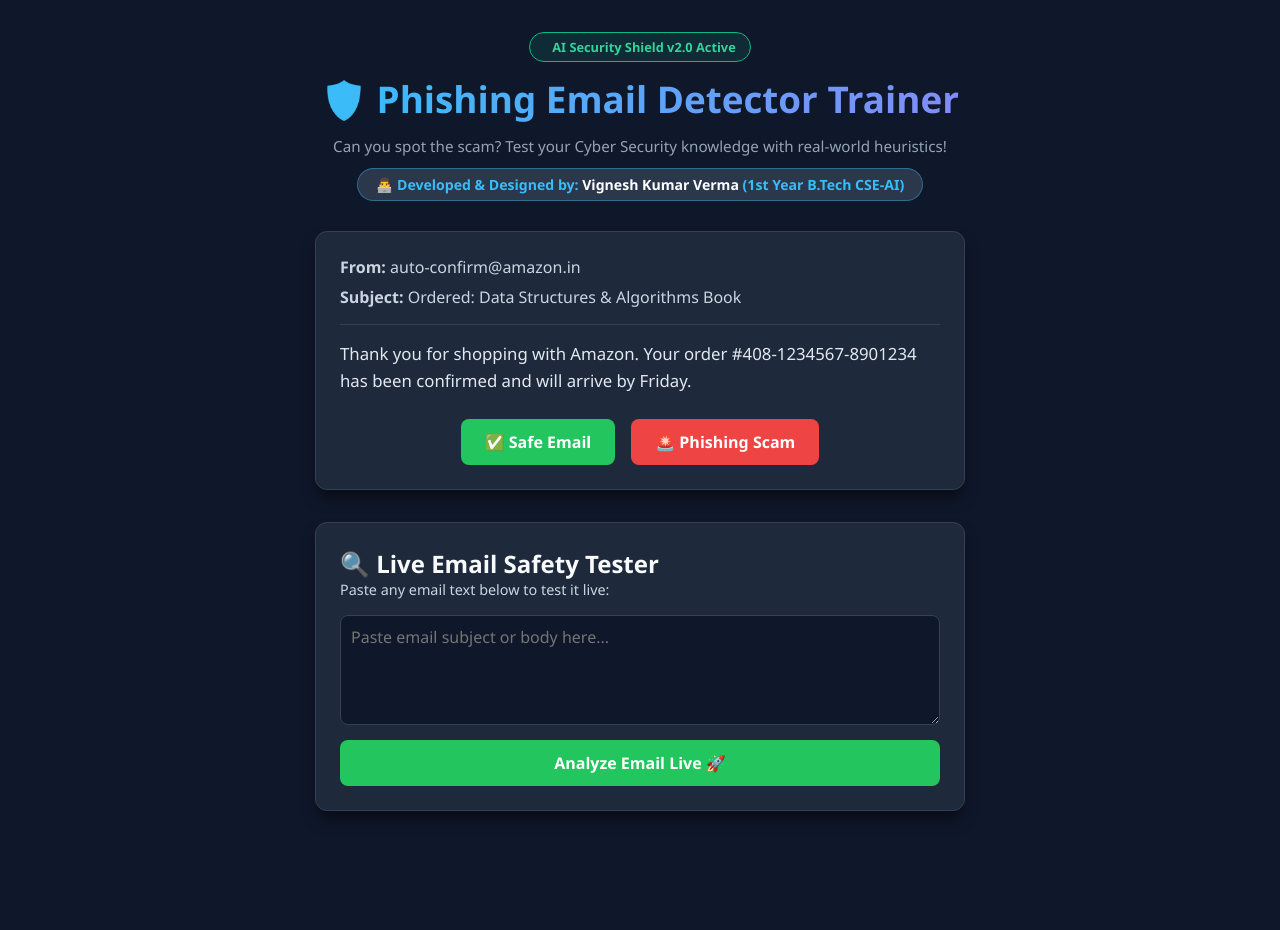
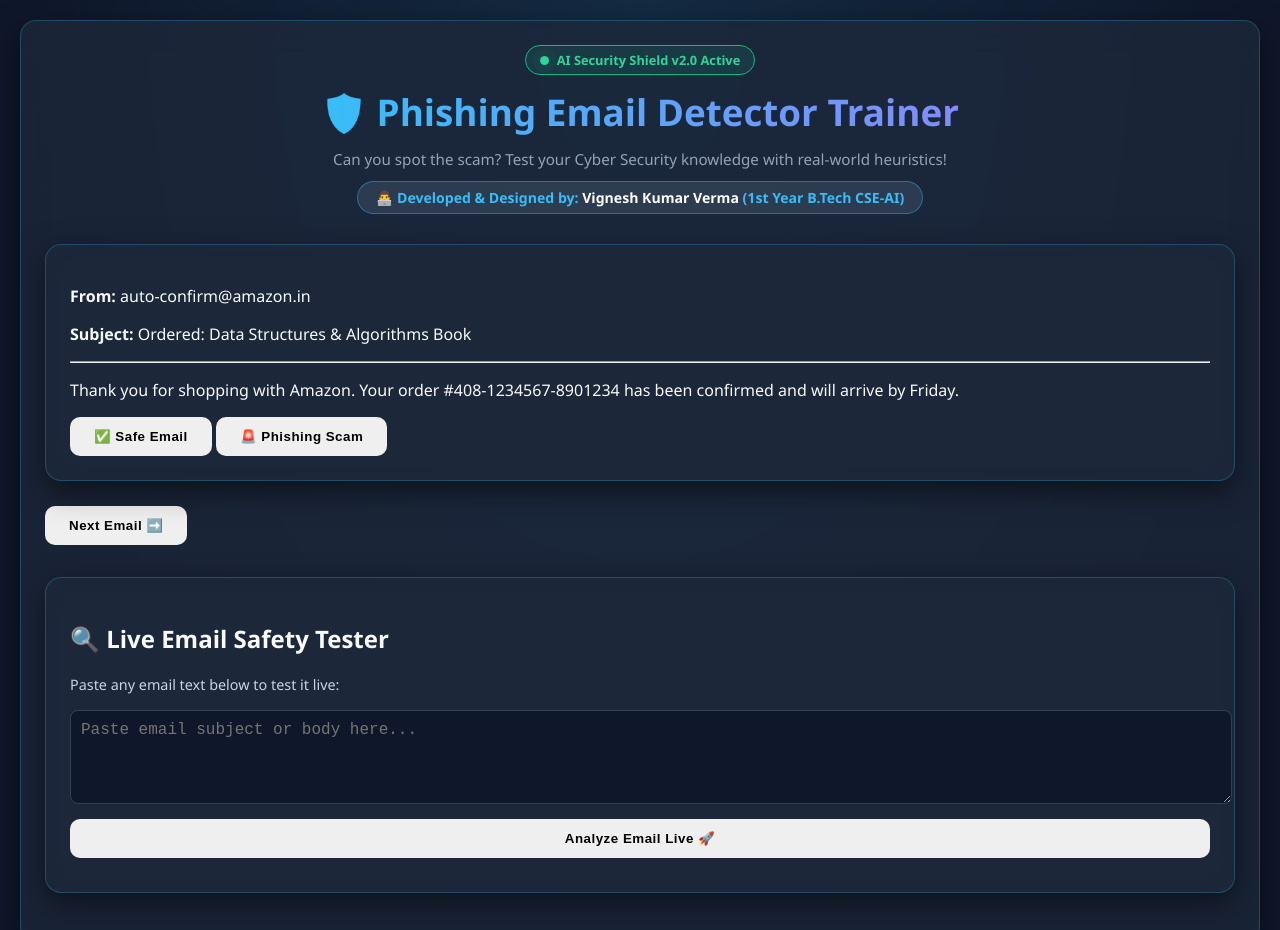
Before and after one commit to vigneshkumarverma-jpg/Email-phishing-detector, a plain HTML site: page index.html in a window 1280 px wide. Shown: the top 930 px of the page. Before the commit the page ends 843 px from the top, so only its background shows below. Drawn offline with Linux system fonts and the light colour scheme.

Commit message:
Refactor CSS with new global styles and animations
Updated styles to include glassmorphism effects and hover animations.

```diff
--- a/style.css
+++ b/style.css
@@ -1,91 +1,64 @@
-* {
+/* --- GLOBAL STYLING --- */
+body {
+    background-color: #0f172a;
+    background-image: radial-gradient(at 50% 0%, rgba(56, 189, 248, 0.12) 0px, transparent 70%);
+    color: #f8fafc;
+    font-family: 'Segoe UI', Tahoma, Geneva, Verdana, sans-serif;
     margin: 0;
-    padding: 0;
-    box-sizing: border-box;
-    font-family: 'Segoe UI', Tahoma, Geneva, Verdana, sans-serif;
+    padding: 20px;
+    min-height: 100vh;
 }
 
-body {
-    background-color: #0f172a;
-    color: #f8fafc;
-    display: flex;
-    justify-content: center;
-    padding: 2rem;
+/* --- GLASSMORPHISM CARD CONTAINERS --- */
+.container, .card, .detector-box {
+    background: rgba(30, 41, 59, 0.75) !important;
+    backdrop-filter: blur(16px);
+    -webkit-backdrop-filter: blur(16px);
+    border: 1px solid rgba(56, 189, 248, 0.25) !important;
+    box-shadow: 0 10px 30px rgba(0, 0, 0, 0.5);
+    border-radius: 16px !important;
+    padding: 24px;
+    margin-bottom: 25px;
+    transition: all 0.3s ease;
 }
 
-.container {
-    max-width: 650px;
-    width: 100%;
+.container:hover, .card:hover {
+    border-color: rgba(56, 189, 248, 0.5) !important;
+    box-shadow: 0 12px 40px rgba(56, 189, 248, 0.15);
 }
 
-header {
-    text-align: center;
-    margin-bottom: 2rem;
+/* --- BUTTONS WITH HOVER ANIMATION --- */
+button, .btn {
+    border-radius: 10px !important;
+    font-weight: 700 !important;
+    letter-spacing: 0.5px;
+    transition: transform 0.2s ease, filter 0.2s ease !important;
+    cursor: pointer;
+    border: none;
+    padding: 12px 24px;
 }
 
-header h1 {
-    color: #38bdf8;
-    margin-bottom: 0.5rem;
+button:hover, .btn:hover {
+    transform: translateY(-2px) scale(1.02);
+    filter: brightness(1.2);
 }
 
-.card {
-    background-color: #1e293b;
-    padding: 1.5rem;
-    border-radius: 12px;
-    box-shadow: 0 10px 15px -3px rgba(0, 0, 0, 0.5);
-    border: 1px solid #334155;
+button:active, .btn:active {
+    transform: translateY(0) scale(0.98);
 }
 
-.email-header p {
-    margin-bottom: 0.5rem;
-    color: #cbd5e1;
+/* --- PULSE ANIMATION FOR LIVE BADGE --- */
+@keyframes pulse-animation {
+    0% { transform: scale(0.95); box-shadow: 0 0 0 0 rgba(52, 211, 153, 0.7); }
+    70% { transform: scale(1); box-shadow: 0 0 0 8px rgba(52, 211, 153, 0); }
+    100% { transform: scale(0.95); box-shadow: 0 0 0 0 rgba(52, 211, 153, 0); }
 }
 
-hr {
-    border: 0;
-    height: 1px;
-    background: #334155;
-    margin: 1rem 0;
+.live-dot {
+    height: 9px;
+    width: 9px;
+    background-color: #34d399;
+    border-radius: 50%;
+    display: inline-block;
+    animation: pulse-animation 2s infinite;
 }
-
-.email-body {
-    font-size: 1.05rem;
-    line-height: 1.6;
-    margin-bottom: 1.5rem;
-    color: #e2e8f0;
-}
-
-.actions {
-    display: flex;
-    gap: 1rem;
-    justify-content: center;
-}
-
-.btn {
-    padding: 0.75rem 1.5rem;
-    font-size: 1rem;
-    font-weight: bold;
-    border: none;
-    border-radius: 8px;
-    cursor: pointer;
-    transition: 0.2s ease;
-}
-
-.safe-btn { background-color: #22c55e; color: white; }
-.safe-btn:hover { background-color: #16a34a; }
-
-.scam-btn { background-color: #ef4444; color: white; }
-.scam-btn:hover { background-color: #dc2626; }
-
-.next-btn { background-color: #38bdf8; color: #0f172a; margin-top: 1rem; }
-
-.result-box {
-    margin-top: 1.5rem;
-    padding: 1.5rem;
-    border-radius: 12px;
-    text-align: center;
-    background-color: #1e293b;
-    border: 2px solid #38bdf8;
-}
-
-.hidden { display: none; }
```
